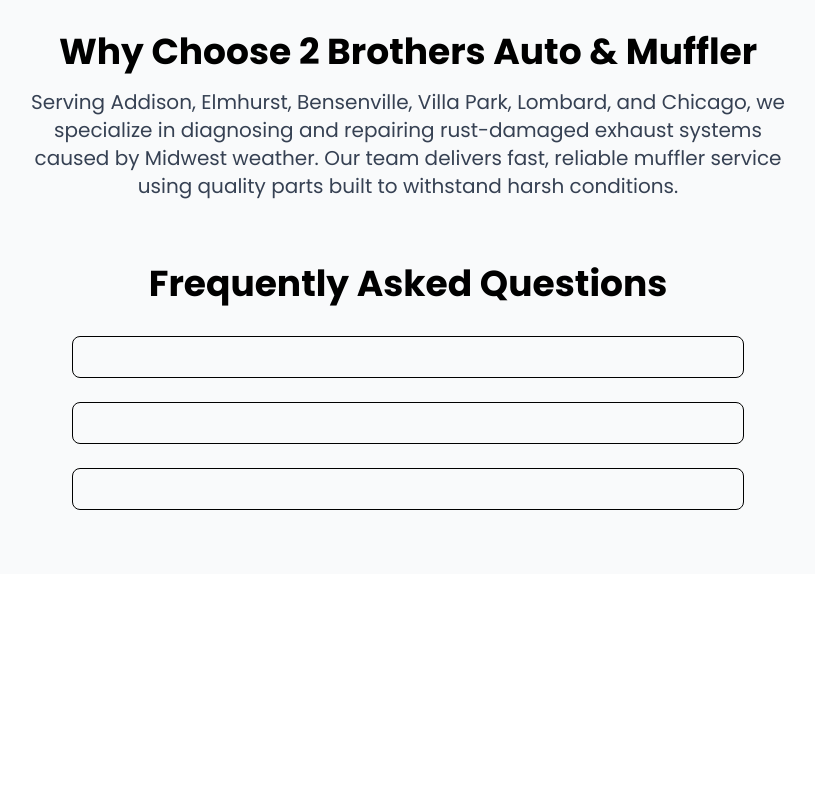
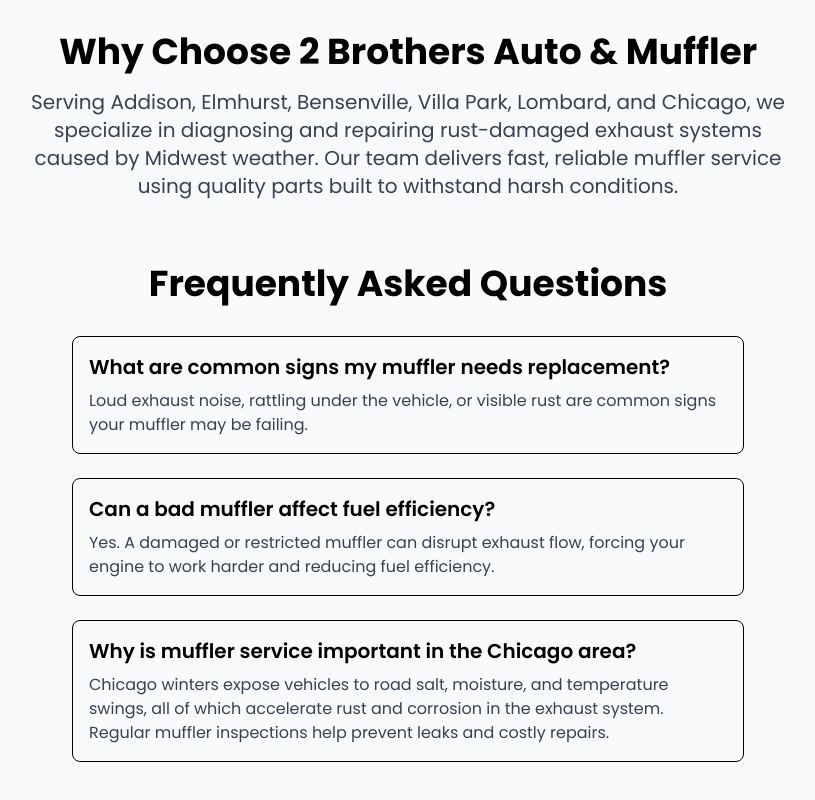
Before and after one commit to oscpaul/a-b, a Next.js app: page /muffler-service in a window 1280 px wide. Shown: the part 2304-3104 px from the top of the page, without its empty margins (232-1047 px from the left). Before the commit the page ends 2878 px from the top, so only its background shows below. Built offline with nearby package versions, Linux system fonts and the light colour scheme.

Commit message:
Update page.tsx

```diff
--- a/app/muffler-service/page.tsx
+++ b/app/muffler-service/page.tsx
@@ -22,16 +22,19 @@ overview:
   ],
 faq: [
   {
-  text: "Loud exhaust noise or rumbling — often caused by holes, cracks, or separation in the muffler.",
-  img: "muffer-repair-in-victorville.webp",
+    question: "What are common signs my muffler needs replacement?",
+    answer:
+      "Loud exhaust noise, rattling under the vehicle, or visible rust are common signs your muffler may be failing.",
   },
   {
-  text: "Rattling or vibrations under the vehicle — may indicate loose or damaged internal components.",
-  img: "muffler-repair.jpg",
+    question: "Can a bad muffler affect fuel efficiency?",
+    answer:
+      "Yes. A damaged or restricted muffler can disrupt exhaust flow, forcing your engine to work harder and reducing fuel efficiency.",
   },
   {
-  text: "Reduced fuel efficiency or sluggish performance — restricted exhaust flow forces your engine to work harder.",
-  img: "exhaust-muffler-repair-service.webp",
+    question: "Why is muffler service important in the Chicago area?",
+    answer:
+      "Chicago winters expose vehicles to road salt, moisture, and temperature swings, all of which accelerate rust and corrosion in the exhaust system. Regular muffler inspections help prevent leaks and costly repairs.",
   },
 ],
 };
```
Lines whose indentation alone changed are shown as unchanged.
